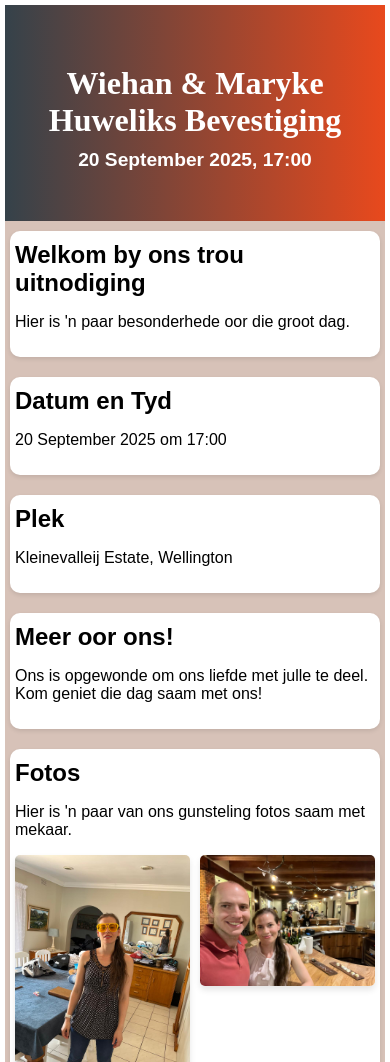
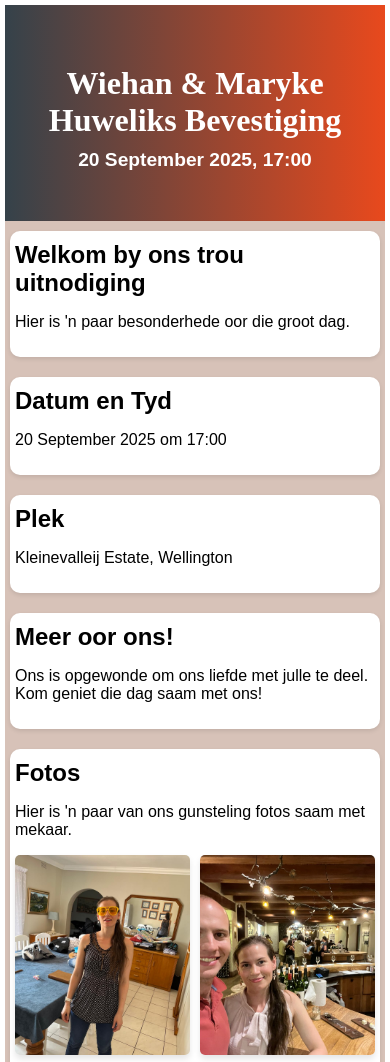
Before and after one commit to Wiehan199718/W-M-Trou-Website, a plain HTML site: page index.html in a window 390 px wide. Shown: the top 1062 px of the page. Drawn offline with Linux system fonts and the light colour scheme.

Commit message:
Updated image styles for better responsiveness

```diff
--- a/css/styles.css
+++ b/css/styles.css
@@ -139,8 +139,9 @@ button:checked {
 }
 
 .photo-grid img {
-    width: 100%; /* Make images responsive */
-    height: auto; /* Maintain aspect ratio */
+    width: 100%;
+    height: 200px; /* fixed height for uniform display */
+    object-fit: cover; /* crop image to fill the fixed area */
     border-radius: 10px; /* Add rounded corners */
     box-shadow: 0 4px 6px rgba(0, 0, 0, 0.1); /* Add a subtle shadow */
     transition: transform 0.3s ease; /* Add a hover effect */
```
